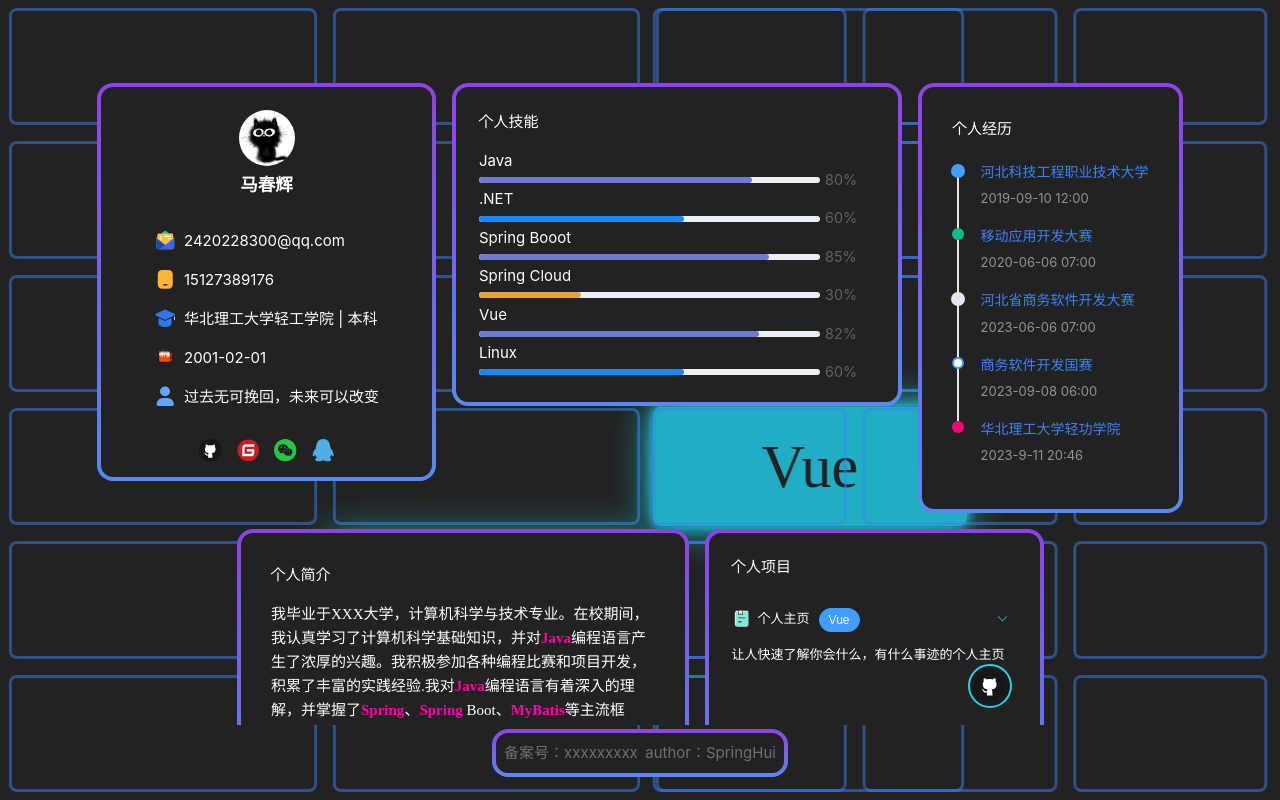
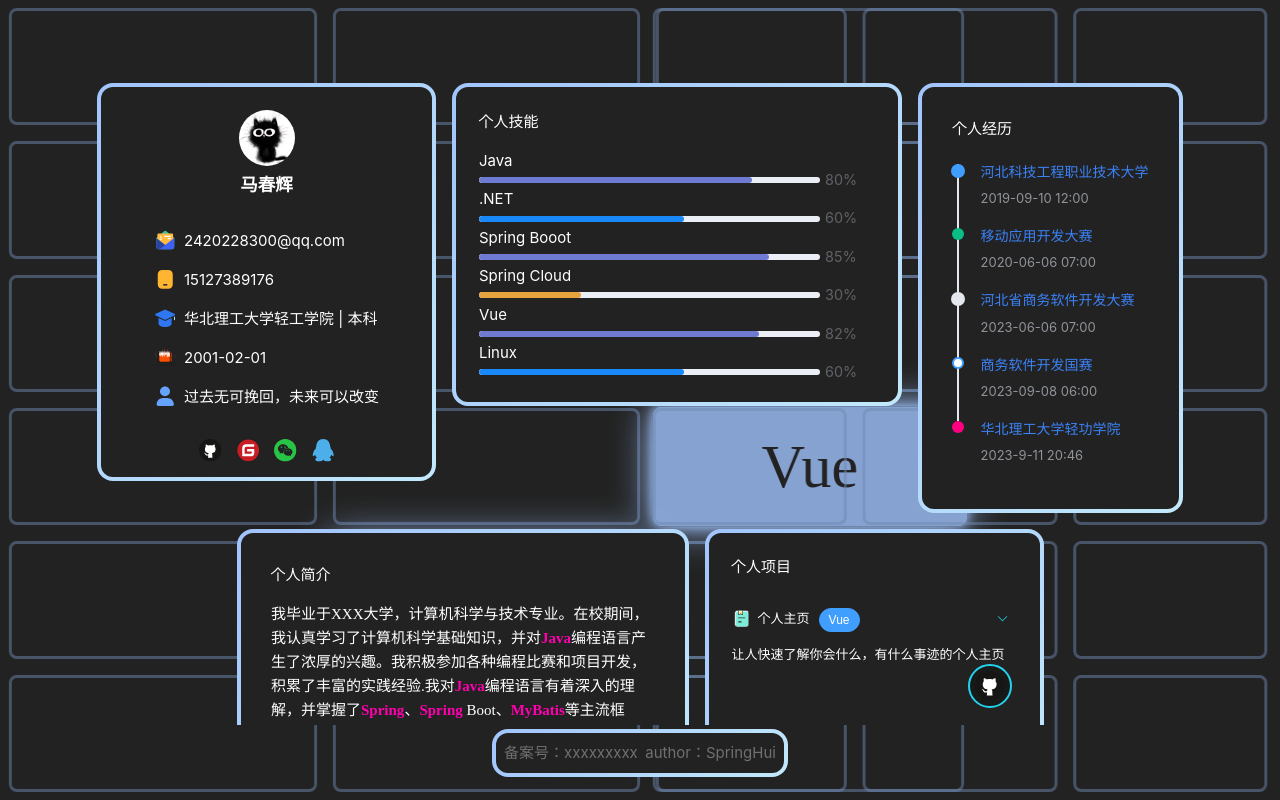
Before and after one commit to hui3215/hui-homepage, a Vue app: page / in a window 1280 px wide. Built offline with nearby package versions, Linux system fonts and the light colour scheme; a web font is replaced by a local one; what vue3-draggable-resizable would draw is missing.

Commit message:
新增主题切换功能

```diff
--- a/public/config/application.yml
+++ b/public/config/application.yml
@@ -102,8 +102,8 @@ website:
     - .NET
     - WPF
     - ASP
-  backgroundColor: #qweqwe
-  backgroundItemInfoBorderColor: #awdadswasw
+  backgroundColor: #222
+  backgroundItemInfoBorderColor: #22d3ee
   cardInfo:
     # default
     # 神秘紫蓝渐变 mystic-violet-blue-gradient
@@ -111,6 +111,6 @@ website:
     # 瑰丽紫红渐变 magnificent-purple-red-gradient
     # 温暖阳光渐变 warm-sunlight-gradient
     # 自然绿意渐变 natural-greenery-gradients
-    theme: default
+    theme: sky-blue-gradient
     borderWidth: 4px
     borderRadius: 16px
--- a/src/assets/base.css
+++ b/src/assets/base.css
@@ -35,6 +35,24 @@
     --magnificent-purple-red-gradient: linear-gradient(to right, #222, #222), linear-gradient(135deg, #ff9a9e, #fad0c4);
     --warm-sunlight-gradient: linear-gradient(to right, #222, #222), linear-gradient(135deg, #f6d365, #fda085);
     --natural-greenery-gradients: linear-gradient(to right, #222, #222), linear-gradient(135deg, #a8e063, #56ab2f);
+
+    --bg-item-color: var(--bg-item-default);
+    --bg-item-border-color: var(--bg-item-default);
+
+    --bg-item-default: #22d3ee;
+    --bg-item-border-default: #1cacb9;
+
+    --bg-item-mystic-violet-blue-gradient: #578AEF;
+    --bg-item-border-mystic-violet-blue-gradient: #436bbb;
+
+    --bg-item-sky-blue-gradient: #a1c4fd;
+    --bg-item-border-sky-blue-gradient: #6f87af;
+
+    --bg-item-magnificent-purple-red-gradient: #fad0c4;
+    --bg-item-border-magnificent-purple-red-gradient: #b2948c;
+
+    --bg-item-natural-greenery-gradients: #a8e063;
+    --bg-item-border-natural-greenery-gradients: #6d9140;
 }
 
 /* semantic color variables for this project */
--- a/src/components/background/components/BgItem.vue
+++ b/src/components/background/components/BgItem.vue
@@ -5,11 +5,20 @@
 </template>
 
 <script setup lang="ts">
+import { useStore } from 'vuex'
+import { computed, onMounted } from 'vue'
+
 const props = defineProps({
   active: {
     type: Boolean,
     default: false
   }
+})
+const store = useStore()
+const theme = computed(() => store.getters.website.cardInfo.theme)
+onMounted(() => {
+  document.documentElement.style.setProperty('--bg-item-color', `var(--bg-item-${theme.value})`)
+  document.documentElement.style.setProperty('--bg-item-border-color', `var(--bg-item-border-${theme.value})`)
 })
 
 
@@ -19,7 +28,7 @@ const props = defineProps({
 .bg-item {
   width: 100%;
   height: 100%;
-  border: 3px solid var(--primary-color);
+  border: 3px solid var(--bg-item-border-color);
   border-radius: 8px;
   transition: 0.5s ease-in-out;
   opacity: 0.5;
@@ -40,8 +49,8 @@ const props = defineProps({
 .bg-item:hover, .active {
   opacity: 1;
   scale: 1.02;
-  background-color: color-mix(in hsl, var(--color), transparent 20%);
-  box-shadow: 0 0 10px var(--color), 0 0 40px var(--color);
+  background-color: color-mix(in hsl, var(--bg-item-color), transparent 20%);
+  box-shadow: 0 0 10px var(--bg-item-color), 0 0 40px var(--bg-item-color);
   border: 3px solid transparent;
   color: var(--background-color);
 }
```
